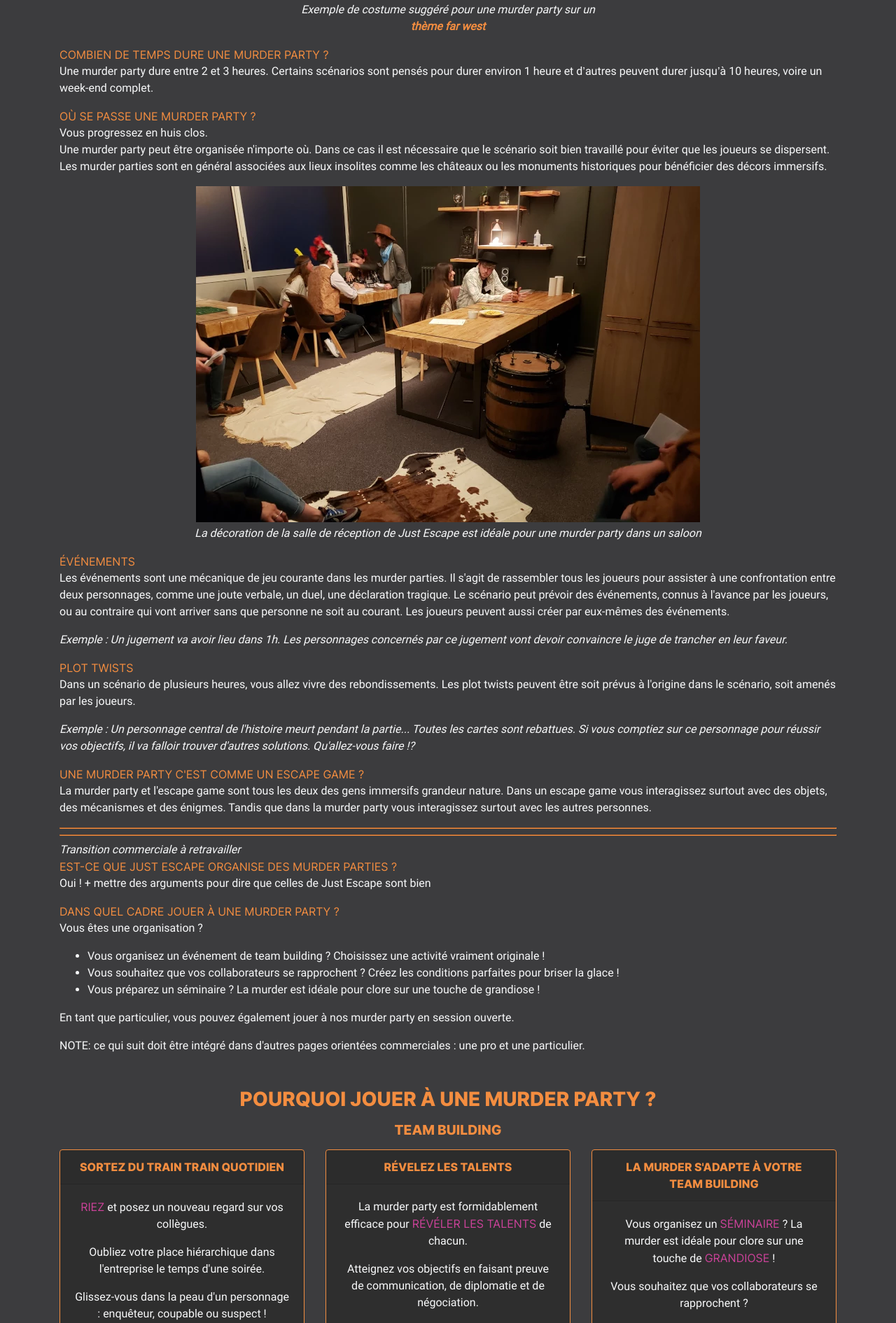
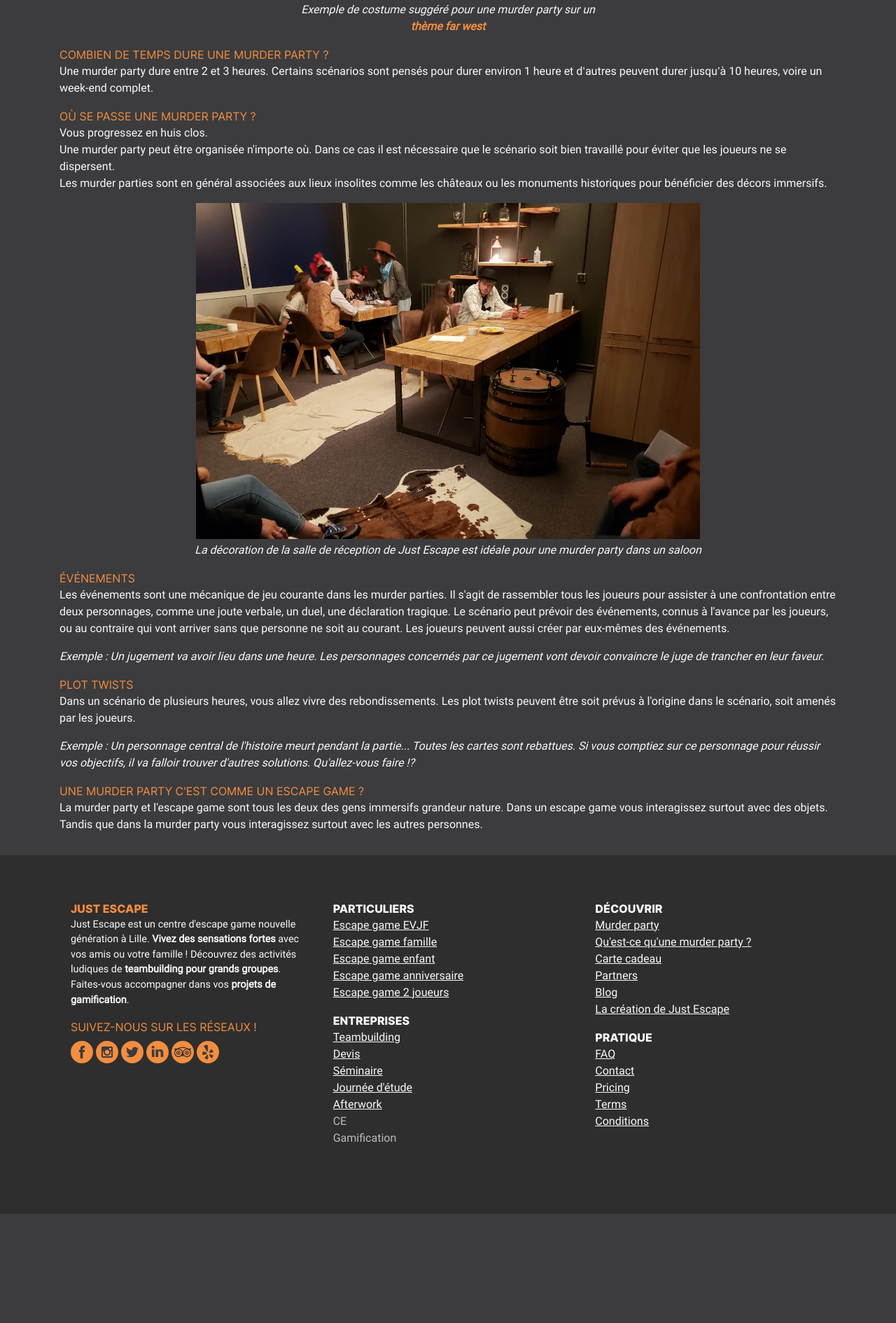
Before and after one commit to just-escape/justw, a Django app: template pages/templates/qu_est_ce_qu_une_murder_party.html in a window 1280 px wide. Shown: the part 2346-4236 px from the top of the page at 70% size. After the commit the page ends 4080 px from the top, so only its background shows below. Run offline with Django 3.2, Linux system fonts and the light colour scheme; the template is opened without the code that fills it, so the values that code supplies are empty; some libraries are stand-ins or nearby versions.

Commit message:
Add qu'est-ce qu'une murder party page

```diff
--- a/pages/templates/footer.html
+++ b/pages/templates/footer.html
@@ -68,6 +68,7 @@
           <div class="text-inter font-weight-bold">{% trans "Découvrir" %}</div>
           <ul class="ul-no-style pl-0">
             <li><a href="/murder-party">{% trans "Murder party" %}</a></li>
+            <li><a href="/murder-party/qu-est-ce-qu-une-murder-party">{% trans "Qu'est-ce qu'une murder party ?" %}</a></li>
             <li><a href="/carte-cadeau">{% trans "Carte cadeau" %}</a></li>
             <li><a href="/partenaires">{% trans "Partners" %}</a></li>
             <li><a href="/blog">{% trans "Blog" %}</a></li>
--- a/pages/templates/qu_est_ce_qu_une_murder_party.html
+++ b/pages/templates/qu_est_ce_qu_une_murder_party.html
@@ -109,7 +109,7 @@
 
           <p class="text-jaffa text-inter mb-0">Où se passe une murder party ?</p>
           <p class="mb-0">Vous progressez en huis clos.</p>
-          <p class="mb-0">Une murder party peut être organisée n'importe où. Dans ce cas il est nécessaire que le scénario soit bien travaillé pour éviter que les joueurs se dispersent.</p>
+          <p class="mb-0">Une murder party peut être organisée n'importe où. Dans ce cas il est nécessaire que le scénario soit bien travaillé pour éviter que les joueurs ne se dispersent.</p>
           <p>Les murder parties sont en général associées aux lieux insolites comme les châteaux ou les monuments historiques pour bénéficier des décors immersifs.</p>
 
           <div class="row justify-content-center">
@@ -129,15 +129,16 @@
 
           <p class="text-jaffa text-inter mb-0">Événements</p>
           <p>Les événements sont une mécanique de jeu courante dans les murder parties. Il s'agit de rassembler tous les joueurs pour assister à une confrontation entre deux personnages, comme une joute verbale, un duel, une déclaration tragique. Le scénario peut prévoir des événements, connus à l'avance par les joueurs, ou au contraire qui vont arriver sans que personne ne soit au courant. Les joueurs peuvent aussi créer par eux-mêmes des événements.</p>
-          <p class="font-italic">Exemple : Un jugement va avoir lieu dans 1h. Les personnages concernés par ce jugement vont devoir convaincre le juge de trancher en leur faveur.</p>
+          <p class="font-italic">Exemple : Un jugement va avoir lieu dans une heure. Les personnages concernés par ce jugement vont devoir convaincre le juge de trancher en leur faveur.</p>
 
           <p class="text-jaffa text-inter mb-0">Plot twists</p>
           <p>Dans un scénario de plusieurs heures, vous allez vivre des rebondissements. Les plot twists peuvent être soit prévus à l'origine dans le scénario, soit amenés par les joueurs.</p>
           <p class="font-italic">Exemple : Un personnage central de l'histoire meurt pendant la partie... Toutes les cartes sont rebattues. Si vous comptiez sur ce personnage pour réussir vos objectifs, il va falloir trouver d'autres solutions. Qu'allez-vous faire !?</p>
 
           <p class="text-jaffa text-inter mb-0">Une murder party c'est comme un escape game ?</p>
-          <p>La murder party et l'escape game sont tous les deux des gens immersifs grandeur nature. Dans un escape game vous interagissez surtout avec des objets, des mécanismes et des énigmes. Tandis que dans la murder party vous interagissez surtout avec les autres personnes.</p>
+          <p>La murder party et l'escape game sont tous les deux des gens immersifs grandeur nature. Dans un escape game vous interagissez surtout avec des objets. Tandis que dans la murder party vous interagissez surtout avec les autres personnes.</p>
 
+          <!--
           <hr class="border-jaffa"/>
 
           <hr class="border-jaffa"/>
@@ -243,7 +244,6 @@
             </div>
           </div>
 
-          <!--
           <div class="row mt-4">
             <div class="col-12">
               <h3 class="text-jaffa text-center">Tu cherches une sortie originale en couple ou avec tes amis ?</h3>
```
